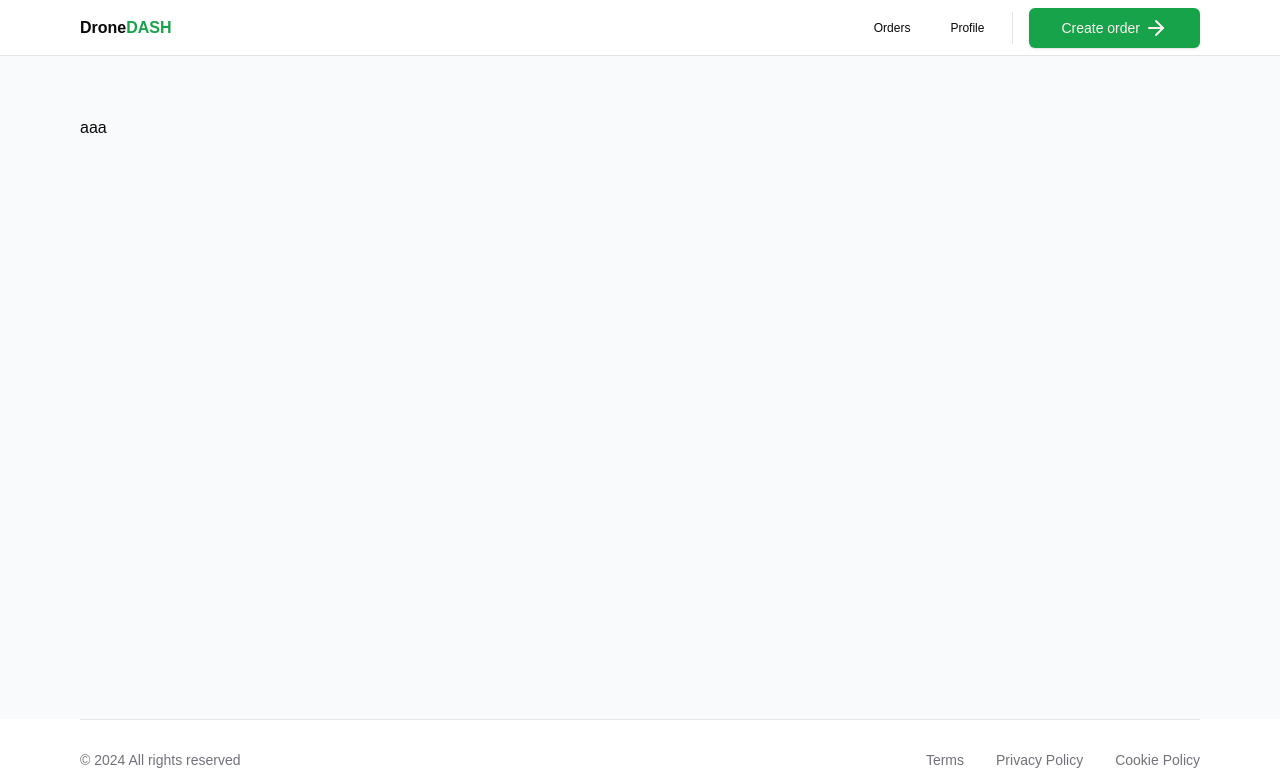
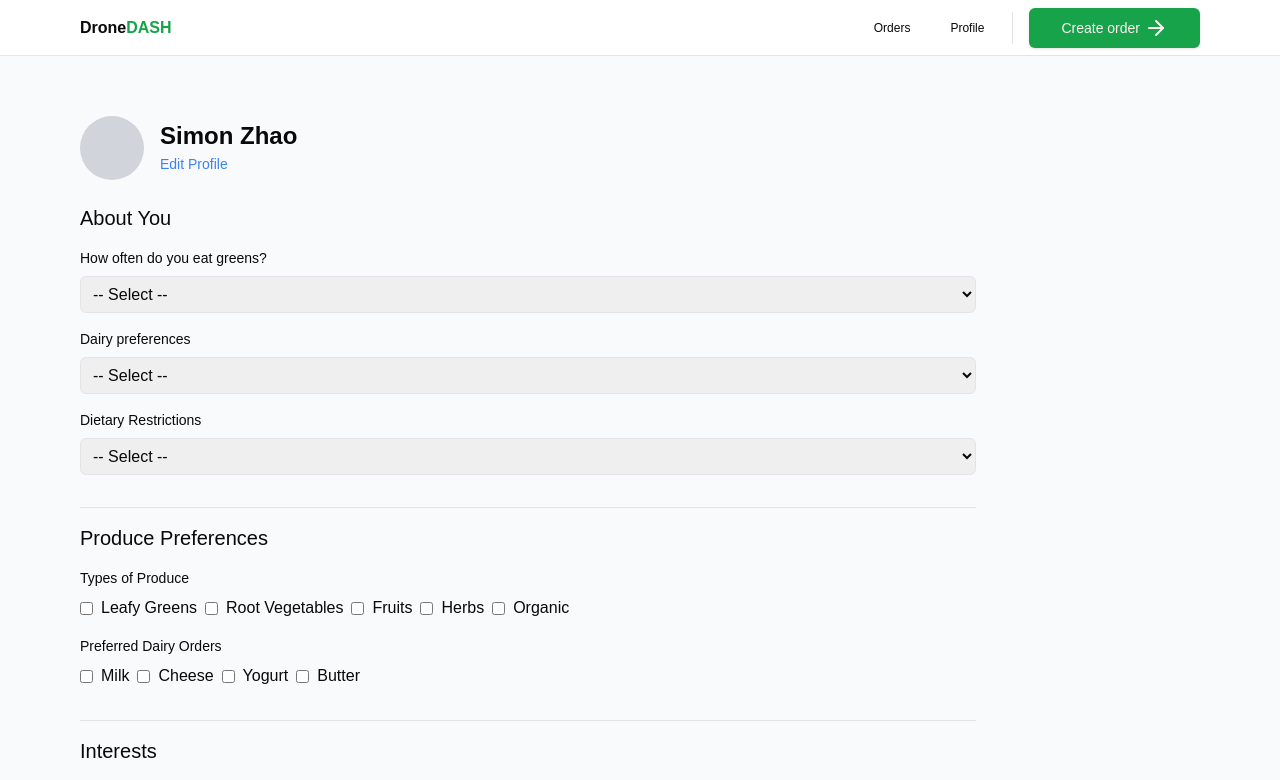
Before and after one commit to yuqi-yale/drone-dash, a Next.js app: page /profile in a window 1280 px wide. Shown: the top 780 px of the page. Built offline with nearby package versions, Linux system fonts and the light colour scheme; a web font is replaced by a local one.

Commit message:
update profile

```diff
--- a/package.json
+++ b/package.json
@@ -18,11 +18,15 @@
     "@splinetool/runtime": "^1.9.28",
     "class-variance-authority": "^0.7.0",
     "clsx": "^2.1.1",
+    "leaflet": "^1.9.4",
     "lucide-react": "^0.447.0",
+    "mapbox-gl": "^3.7.0",
     "next": "14.2.14",
     "react": "^18",
     "react-dom": "^18",
     "react-icons": "^5.3.0",
+    "react-leaflet": "^4.2.1",
+    "react-map-gl": "^7.1.7",
     "tailwind-merge": "^2.5.3",
     "tailwindcss-animate": "^1.0.7"
   },
--- a/src/app/globals.css
+++ b/src/app/globals.css
@@ -77,3 +77,41 @@ body {
     @apply bg-background text-foreground;
   }
 }
+
+#root {
+  position: absolute;
+  top: 0;
+  right: 0;
+  bottom: 0;
+  left: 0;
+}
+
+#map-container {
+  height: 100%;
+  width: 100%;
+  /* temporarily set the background color so we can tell where the map container is positioned */
+  background-color: lightgrey;
+}
+
+.sidebar {
+  background-color: rgb(35 55 75 / 90%);
+  color: #fff;
+  padding: 6px 12px;
+  font-family: monospace;
+  z-index: 1;
+  position: absolute;
+  top: 0;
+  left: 0;
+  margin: 12px;
+  border-radius: 4px;
+}
+
+.reset-button {
+  position: absolute;
+  top: 50px;
+  z-index: 1;
+  left: 12px;
+  padding: 4px 10px;
+  border-radius: 10px;
+  cursor: pointer;
+}
--- a/src/app/profile/page.tsx
+++ b/src/app/profile/page.tsx
@@ -1,12 +1,115 @@
+"use client";
 import MaxWidthWrapper from "@/components/MaxWidthWrapper";
+import { useState } from "react";
+
+// Define the props for the component
+interface DropdownProps {
+  label: string;
+  options: string[];
+}
+
+function Dropdown({ label, options }: DropdownProps) {
+  const [selected, setSelected] = useState<string>("");
+
+  return (
+    <div className="my-4">
+      <label className="block mb-2 text-sm font-medium">{label}</label>
+      <select
+        value={selected}
+        onChange={(e) => setSelected(e.target.value)}
+        className="w-full p-2 border rounded-md"
+      >
+        <option value="">-- Select --</option>
+        {options.map((option, idx) => (
+          <option key={idx} value={option}>
+            {option}
+          </option>
+        ))}
+      </select>
+    </div>
+  );
+}
+
+function CheckboxGroup({ label, options }: { label: string; options: string[] }) {
+  const [checked, setChecked] = useState<{ [key: string]: boolean }>({});
+
+  const handleCheckboxChange = (option: string) => {
+    setChecked((prevState) => ({
+      ...prevState,
+      [option]: !prevState[option],
+    }));
+  };
+
+  return (
+    <div className="my-4">
+      <h3 className="mb-2 text-sm font-medium">{label}</h3>
+      <div className="flex flex-wrap gap-2">
+        {options.map((option, idx) => (
+          <label key={idx} className="flex items-center">
+            <input
+              type="checkbox"
+              checked={!!checked[option]}
+              onChange={() => handleCheckboxChange(option)}
+              className="mr-2"
+            />
+            {option}
+          </label>
+        ))}
+      </div>
+    </div>
+  );
+}
 
 export default function Home() {
+  const interests = ["Organic Produce", "Meal Kits", "Snacks", "Dairy Products", "Bakery Items"];
+
   return (
-      <MaxWidthWrapper className='pb-24 pt-10 lg:grid lg:grid-cols-5'>
-        <div className="col-span-4 px-6 lg:px-0 lg:pt-5">
-          aaa
+    <MaxWidthWrapper className="pb-24 pt-10 lg:grid lg:grid-cols-5">
+      <div className="col-span-4 px-6 lg:px-0 lg:pt-5">
+        <div className="max-w-4xl mx-auto">
+          {/* Profile Header */}
+          <div className="flex items-center space-x-4 mb-6">
+            <div className="w-16 h-16 bg-gray-300 rounded-full" /> {/* Profile Image */}
+            <div>
+              <h1 className="text-2xl font-semibold">Simon Zhao</h1>
+              <button className="text-blue-500 text-sm">Edit Profile</button>
+            </div>
+          </div>
+
+          {/* Section: About You */}
+          <div className="border-b pb-4 mb-4">
+            <h2 className="text-xl font-medium mb-4">About You</h2>
+            <Dropdown label="How often do you eat greens?" options={["Daily", "Weekly", "Occasionally", "Never"]} />
+            <Dropdown label="Dairy preferences" options={["Milk", "Yogurt", "Cheese", "None"]} />
+            <Dropdown label="Dietary Restrictions" options={["Vegan", "Vegetarian", "Gluten-Free", "None"]} />
+          </div>
+
+          {/* Section: Produce Preferences */}
+          <div className="border-b pb-4 mb-4">
+            <h2 className="text-xl font-medium mb-4">Produce Preferences</h2>
+            <CheckboxGroup
+              label="Types of Produce"
+              options={["Leafy Greens", "Root Vegetables", "Fruits", "Herbs", "Organic"]}
+            />
+            <CheckboxGroup
+              label="Preferred Dairy Orders"
+              options={["Milk", "Cheese", "Yogurt", "Butter"]}
+            />
+          </div>
+
+          {/* Section: Interests */}
+          <div>
+            <h2 className="text-xl font-medium mb-4">Interests</h2>
+            <div className="flex flex-wrap gap-2">
+              {interests.map((interest, idx) => (
+                <button key={idx} className="bg-gray-200 py-2 px-4 rounded-md hover:bg-gray-300">
+                  {interest}
+                </button>
+              ))}
+            </div>
+          </div>
         </div>
-
-      </MaxWidthWrapper>
+      </div>
+    </MaxWidthWrapper>
   );
 }
```
Also changed, not shown: 1 other file (tests, documents, lock files or other folders).
